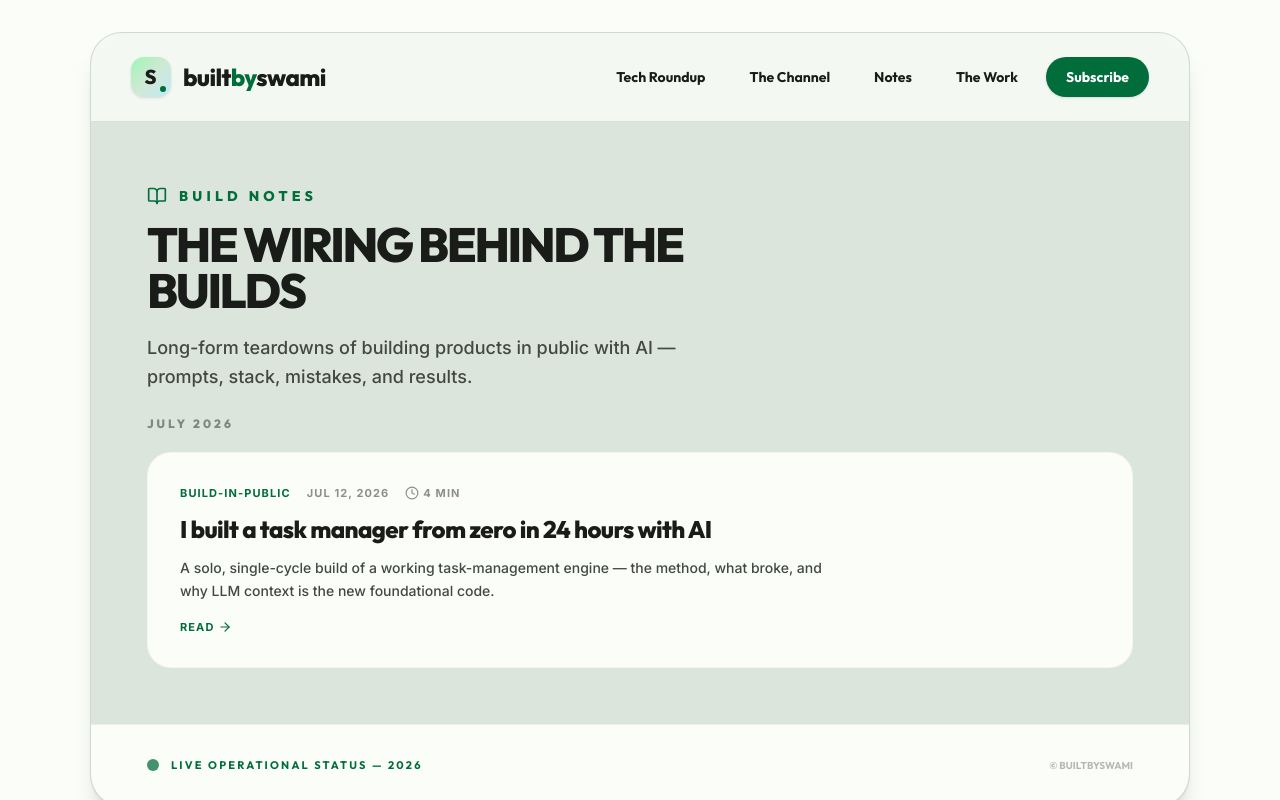
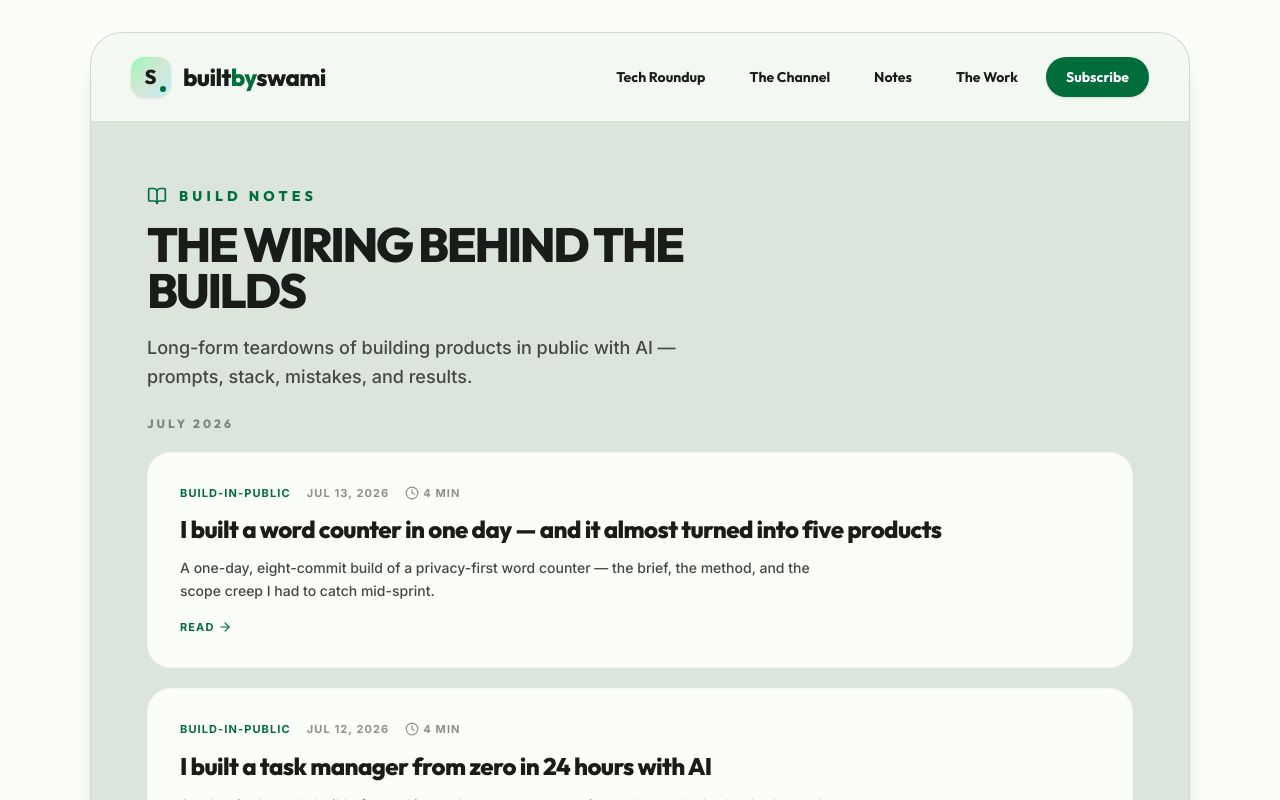
Before and after one commit to swamiguru/Swami-Guru-Portfolio, a React (Vite) app: page /notes in a window 1280 px wide. Shown: the top 800 px of the page. Built offline with nearby package versions, Linux system fonts and the light colour scheme.

Commit message:
Register Free Word Tool note in notes.ts

```diff
--- a/src/data/notes.ts
+++ b/src/data/notes.ts
@@ -5,6 +5,7 @@
 
 // Raw markdown is imported at build time via Vite's ?raw suffix.
 import sprintPost from "../content/notes/24-hour-task-manager-sprint.md?raw";
+import freeWordToolPost from "../content/notes/freewordtool-one-day-sprint.md?raw";
 
 export interface Note {
   slug: string;
@@ -29,6 +30,16 @@ export const NOTES: Note[] = [
     videoUrl: "https://www.youtube.com/@builtbyswami",
     content: sprintPost,
   },
+  {
+    slug: "freewordtool-one-day-sprint",
+    title: "I built a word counter in one day — and it almost turned into five products",
+    description:
+      "A one-day, eight-commit build of a privacy-first word counter — the brief, the method, and the scope creep I had to catch mid-sprint.",
+    date: "2026-07-13",
+    readMinutes: 4,
+    tag: "Build-in-public",
+    content: freeWordToolPost,
+  },
 ];
 
 export const getNote = (slug: string): Note | undefined =>
```
